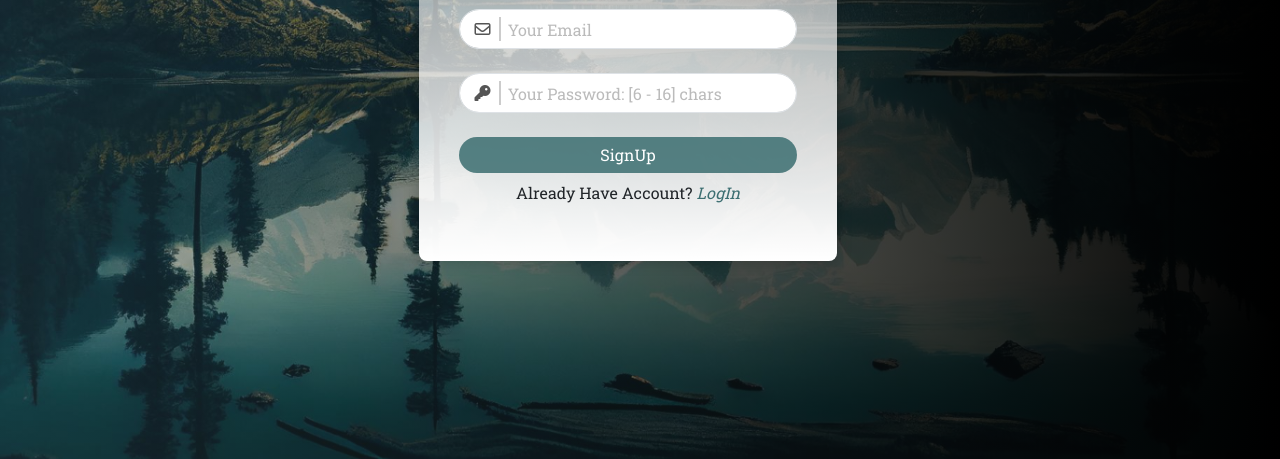
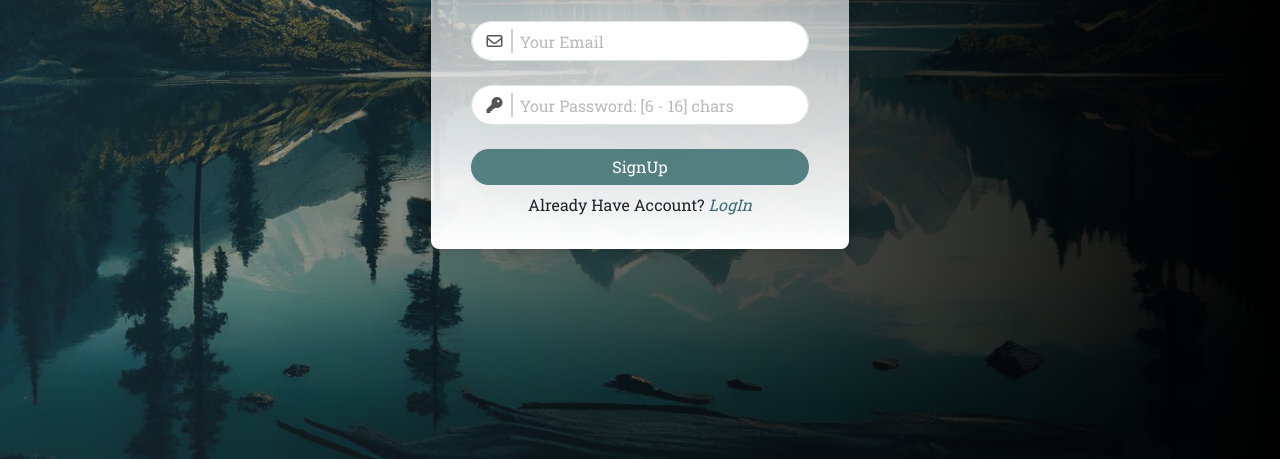
Before and after one commit to Ebram-Barsoum/js_login_system, a plain HTML site: page htmlHub/signUp.html in a window 1280 px wide. Shown: the part 341-800 px from the top of the page. Drawn offline with Linux system fonts and the light colour scheme; files whose address does not match are found by name; a web font is replaced by a local one.

Commit message:
login system

```diff
--- a/htmlHub/signUp.html
+++ b/htmlHub/signUp.html
@@ -21,13 +21,13 @@
 </head>
 <body >
 
-     <main class="row justify-content-center align-items-center h-100 w-100 position-relative ">
+     <main class="row justify-content-center align-items-center h-100 w-100 position-relative m-0">
         <div class="container w-100 h-100">
             <div class="row justify-content-center align-items-center w-100 h-100 m-0">
 
                 <div class="content col col-md-6 col-lg-4 p-3 rounded-3 sign-up" id="signup">
-                    <div class="fs-2 fw-bold text-center title">SignUp</div>
-                    <form class=" form  p-4 col d-flex flex-column align-items-center">
+                    <div class="fs-2 fw-bold text-center title ">SignUp</div>
+                    <form class=" form pt-4 px-md-4 col d-flex flex-column align-items-center">
                           <div class="input-group mb-4 pos w-100 position-relative ">
 
                             <input type="text" id="user-name" class="user-name form-control ps-5 rounded-pill" name="user-name" required placeholder="Your Name">
```
Also changed, not shown: index.html (+2 -2 lines).
